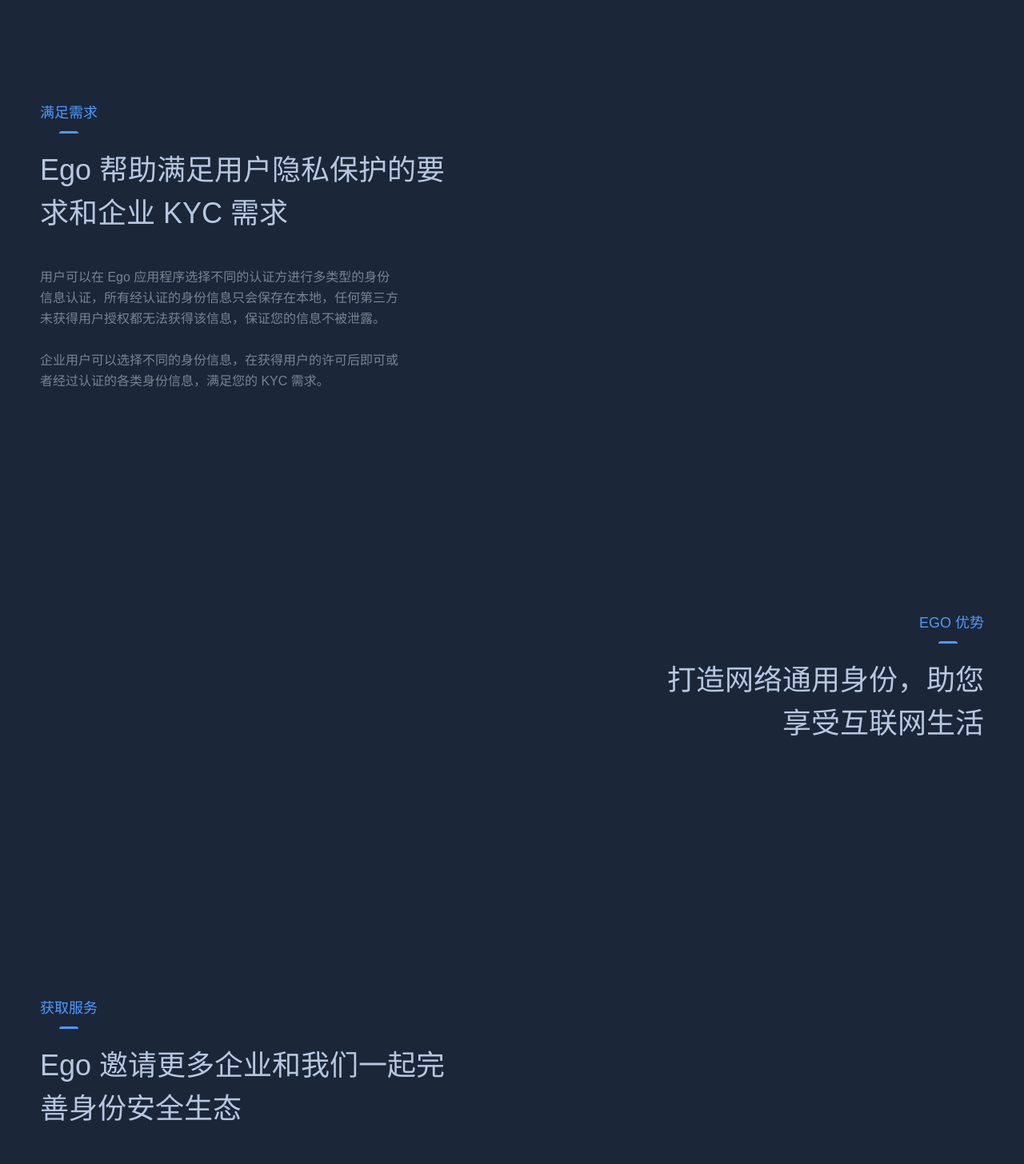
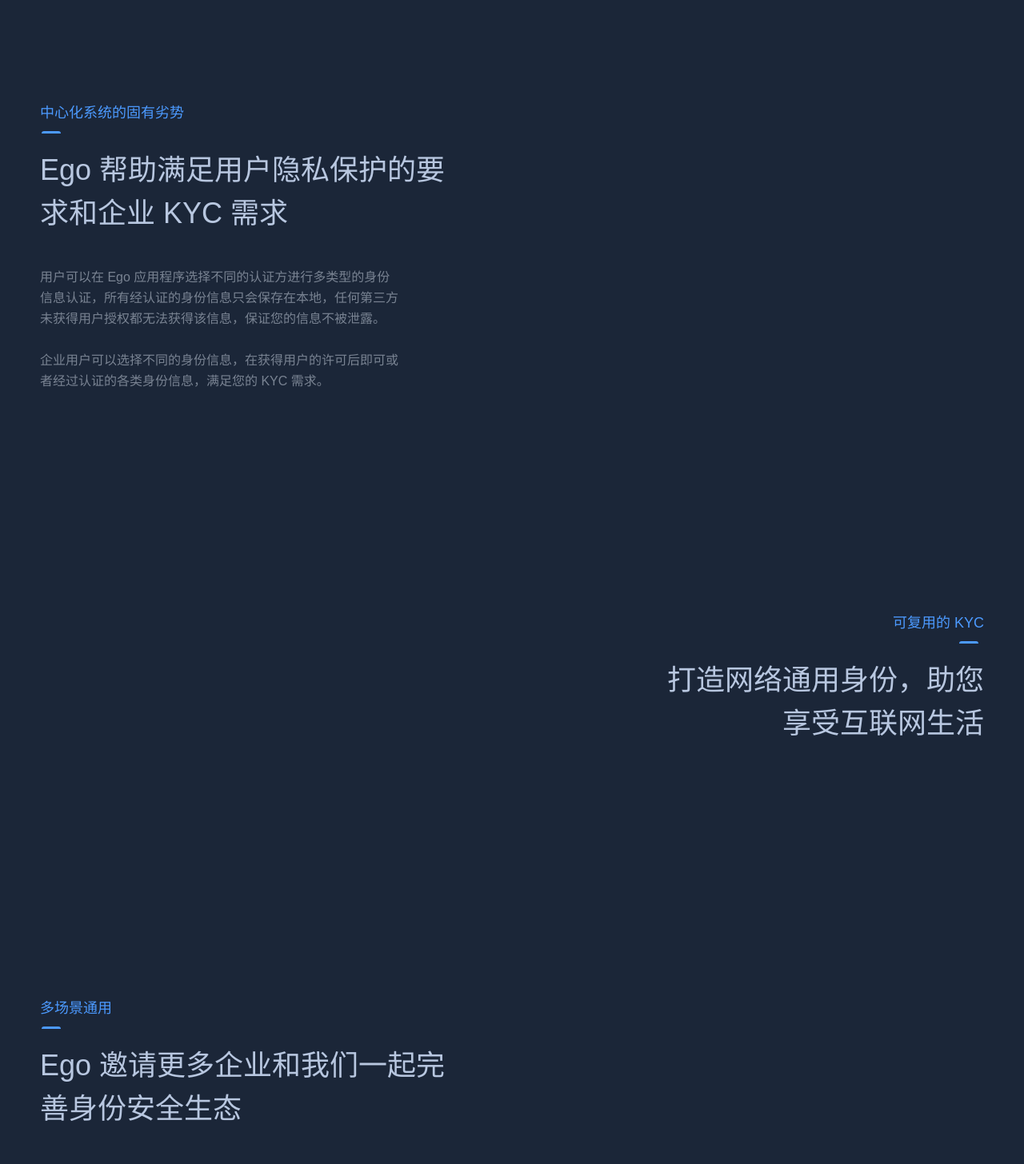
Before and after one commit to yancymin/gt-Ego-landing-page, a Vue app: page / in a window 1280 px wide. Shown: the part 1920-3376 px from the top of the page at 80% size. Built offline with nearby package versions, Linux system fonts and the light colour scheme.

Commit message:
modified span tittle

```diff
--- a/src/style/index.scss
+++ b/src/style/index.scss
@@ -175,6 +175,11 @@
                     @include p(16px, 26px);
                 }
                 &:nth-of-type(1) {
+                    span {
+                        &::before {
+                            left: 26px;
+                        }
+                    }
                     h2 {
                         width: 542px;
                     }
@@ -186,6 +191,10 @@
                     span {
                         display: inline;
                         text-align: right;
+
+                        &::before {
+                            left: 107px;
+                        }
                     }
                     h2 {
                         text-align: right;
@@ -194,6 +203,11 @@
                 }
                 &:nth-of-type(3) {
                     margin-bottom: 0;
+                    span {
+                        &::before {
+                            left: 26px;
+                        }
+                    }
                     h2 {
                         width: 542px;
                     }
--- a/src/views/Home.vue
+++ b/src/views/Home.vue
@@ -66,17 +66,17 @@
       <div class="secondary">
         <div class="section-wrap">
           <section class="effect">
-            <span>满足需求</span>
+            <span>中心化系统的固有劣势</span>
             <h2>Ego 帮助满足用户隐私保护的要求和企业 KYC 需求</h2>
             <p>用户可以在 Ego 应用程序选择不同的认证方进行多类型的身份信息认证，所有经认证的身份信息只会保存在本地，任何第三方未获得用户授权都无法获得该信息，保证您的信息不被泄露。
               <br><br>企业用户可以选择不同的身份信息，在获得用户的许可后即可或者经过认证的各类身份信息，满足您的 KYC 需求。</p>
           </section>
           <section class="scene">
-            <span>EGO 优势</span>
+            <span>可复用的 KYC</span>
             <h2>打造网络通用身份，助您享受互联网生活</h2>
           </section>
           <section class="contact">
-            <span>获取服务</span>
+            <span>多场景通用</span>
             <h2>Ego 邀请更多企业和我们一起完善身份安全生态</h2>
             <p>获取更私密安全的 KYC 服务，请留下您的联系方式，我们会尽快与您联系。</p>
           </section>
```
